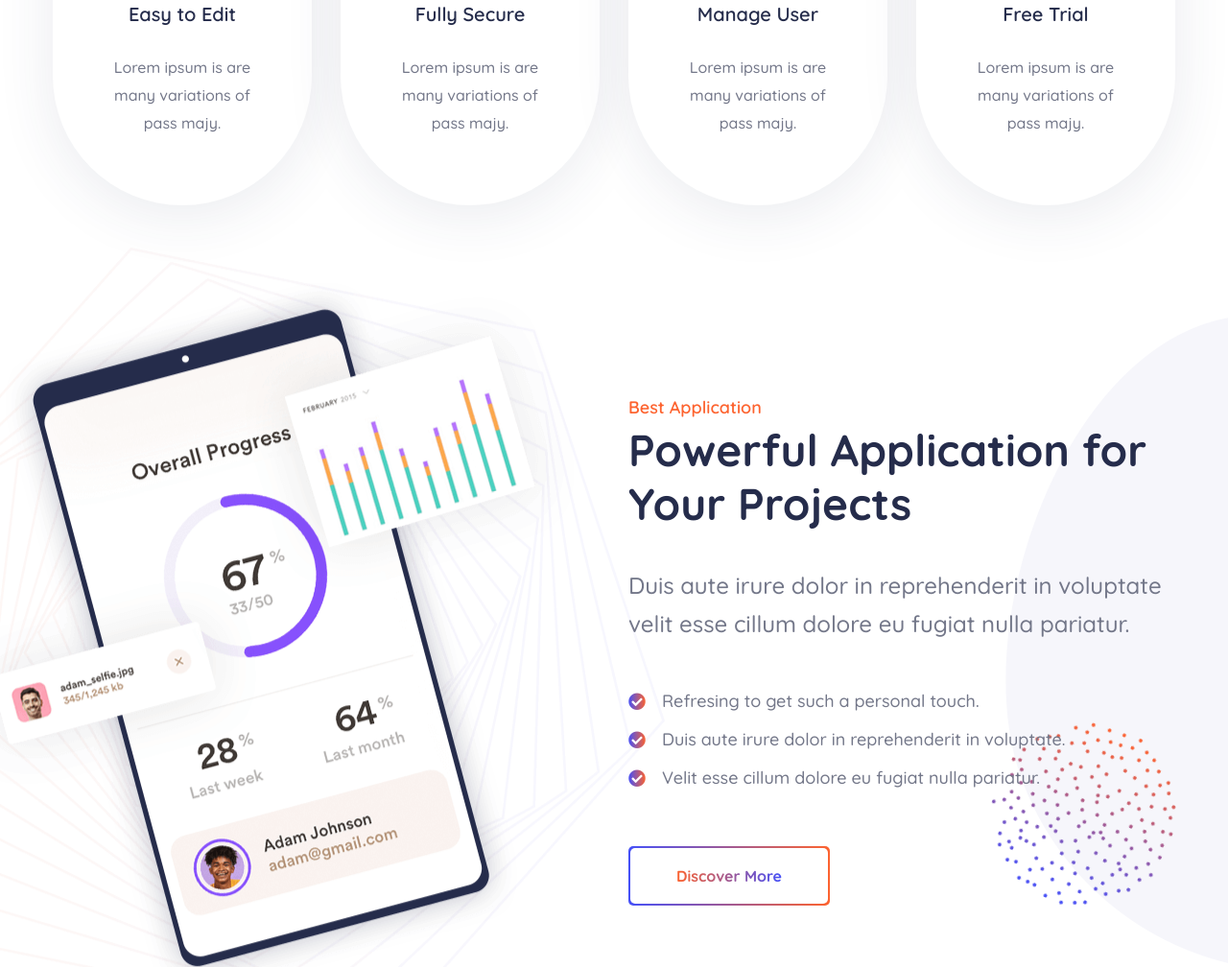
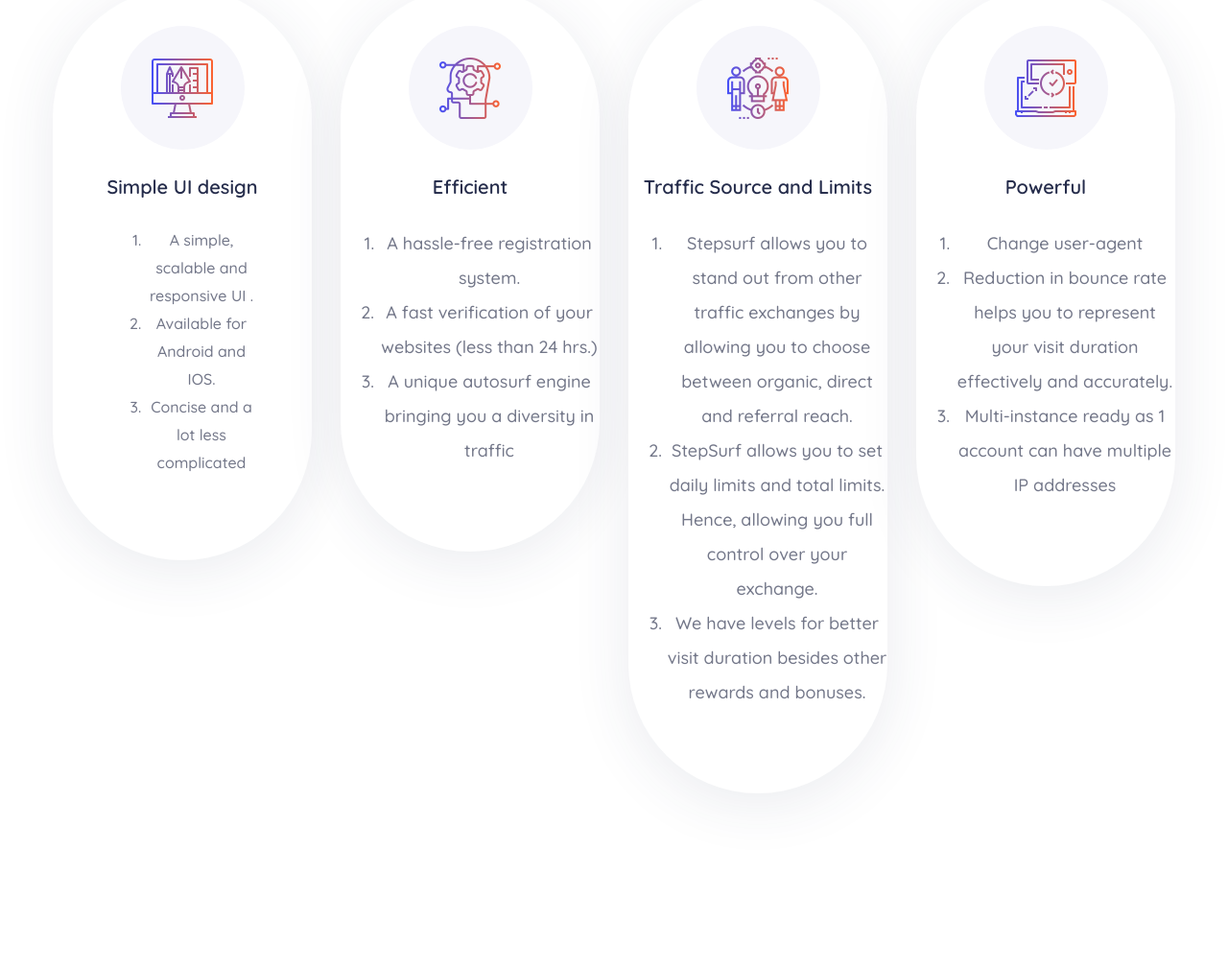
Before and after one commit to DoorstepDelhi/Web-Traffic-Landing-Page, a Gatsby site: page / in a window 1280 px wide. Shown: the part 1433-2441 px from the top of the page at 96% size. Built offline with nearby package versions, Linux system fonts and the light colour scheme; Gatsby itself is replaced by a stand-in of ours; a web font is replaced by a local one.

Commit message:
some changes from docs made

```diff
--- a/src/components/Banner.js
+++ b/src/components/Banner.js
@@ -7,70 +7,76 @@ import BannerMoc from "../assets/images/resources/banner-moc-1-1.png";
 
 const Banner = () => {
   const [open, setOpen] = useState({
-    isOpen: false
+    isOpen: false,
   });
   const openModal = () => {
     setOpen({
-      isOpen: true
+      isOpen: true,
     });
   };
 
   return (
-    <section className="banner-one" id="home">
+    <section className='banner-one' id='home'>
       <img
         src={BannerShape}
-        className="banner-one__bg-shape-1"
-        alt="awesome post"
+        className='banner-one__bg-shape-1'
+        alt='awesome post'
       />
       <div
-        className="banner-one__bg"
+        className='banner-one__bg'
         style={{ backgroundImage: `url(${BannerBG})` }}
       ></div>
-      <div className="container">
+      <div className='container'>
         <ModalVideo
-          channel="youtube"
+          channel='youtube'
           isOpen={open.isOpen}
-          videoId="Kl5B6MBAntI"
+          videoId='Kl5B6MBAntI'
           onClose={() => setOpen({ isOpen: false })}
         />
         <div
           onClick={openModal}
           onKeyDown={openModal}
-          role="button"
-          tabIndex="0"
-          className="banner-one__video video-popup"
+          role='button'
+          tabIndex='0'
+          className='banner-one__video video-popup'
         >
-          <i className="fa fa-play"></i>
+          <i className='fa fa-play'></i>
         </div>
-        <div className="banner-one__moc">
+        <div className='banner-one__moc'>
           <img
             src={BannerMoc}
-            className="wow fadeInUp"
-            data-wow-duration="1500ms"
-            alt="awesome post"
+            className='wow fadeInUp'
+            data-wow-duration='1500ms'
+            alt='awesome post'
           />
         </div>
-        <div className="row">
-          <div className="col-lg-7">
-            <div className="banner-one__content">
+        <div className='row'>
+          <div className='col-lg-7'>
+            <div className='banner-one__content'>
               <form
-                className="banner-one__mc-form mc-form"
-                data-url="MAILCHIMP__POPUP__FORM__URL"
+                className='banner-one__mc-form mc-form'
+                data-url='MAILCHIMP__POPUP__FORM__URL'
               >
-                <input type="text" name="email" placeholder="Email address" />
-                <button type="submit" className="thm-btn banner-one__mc-btn">
+                <input type='text' name='email' placeholder='Email address' />
+                <button type='submit' className='thm-btn banner-one__mc-btn'>
                   <span>Free Trial</span>
                 </button>
               </form>
-              <div className="mc-form__response"></div>
+              <div className='mc-form__response'></div>
               <h3>
                 Manage Your <br /> Project with <br /> Application
               </h3>
               <p>
-                Nulla facilisi. Proin felis neque, suscipit egestas erat a{" "}
-                <br /> tincidunt finibus magna consectetur lacus.
+                <b> The instant formula to manage traffic on your website!!</b>{" "}
+                <br /> Are you seeking out ways to reach out to more people and{" "}
+                <br /> raise traffic on your website but don’t know where to
+                start? <br />
+                We, at Stepsurf, aim to provide you with instant traffic and
+                help you see remarkable results. Today, the Stepsurf Family has
+                amassed 1 million satisfied customers. Are you ready to be a
+                part of our global community? Excited to have you onboard.
               </p>
-              <a href="#none" className="thm-btn banner-one__btn">
+              <a href='#none' className='thm-btn banner-one__btn'>
                 <span>Discover More</span>
               </a>
             </div>
--- a/src/components/CTAOne.js
+++ b/src/components/CTAOne.js
@@ -7,42 +7,62 @@ import CtaMoc1 from "../assets/images/resources/cta-1-moc-1.png";
 
 const CTAOne = () => {
   return (
-    <section className="cta-one">
-      <img src={CtaShape1} className="cta-one__bg-shape-1" alt="awesome post" />
-      <img src={CtaShape2} className="cta-one__bg-shape-2" alt="awesome post" />
-      <div className="container">
-        <div className="cta-one__moc wow fadeInLeft" data-wow-duration="1500ms">
-          <img src={CtaMoc1} className="cta-one__moc-img" alt="awesome post" />
+    <section className='cta-one'>
+      <img src={CtaShape1} className='cta-one__bg-shape-1' alt='awesome post' />
+      <img src={CtaShape2} className='cta-one__bg-shape-2' alt='awesome post' />
+      <div className='container'>
+        <div className='cta-one__moc wow fadeInLeft' data-wow-duration='1500ms'>
+          <img src={CtaMoc1} className='cta-one__moc-img' alt='awesome post' />
         </div>
-        <div className="row justify-content-end">
-          <div className="col-lg-6">
-            <div className="cta-one__content">
+        <div className='row justify-content-end'>
+          <div className='col-lg-6'>
+            <div className='cta-one__content'>
               <BlockTitle
-                textAlign="left"
-                paraText="Best Application"
-                titleText={`Powerful Application for \n Your Projects`}
+                textAlign='left'
+                paraText='Best Application'
+                titleText={`
+                Why StepSurf.Co? for \n Your Projects`}
               />
-              <div className="cta-one__text">
+              <div className='cta-one__text'>
                 <p>
-                  Duis aute irure dolor in reprehenderit in voluptate velit esse
-                  cillum dolore eu fugiat nulla pariatur.
+                  We understand that when there are numerous websites dealing in
+                  web traffic exchange, why would you want to put your faith in
+                  us. What is it exactly that makes us stand out from our
+                  competitors?
+                  <li>
+                    -Our website has a responsive style and a mobile-friendly
+                    user interface. Our easy-to-use mobile app makes us
+                    different from our competitors as there is no other website
+                    offering the service of web traffic exchange through a
+                    mobile app
+                  </li>
+                  <li>
+                    -After your registration is done and verified, you will be
+                    able to add your sites, following which you will earn
+                    credits through our provided autosurf. Websites will appear
+                    and you will earn points for every 10 seconds you stay on
+                    the autosurf!
+                  </li>
+                  <br />
+                  So, what are you waiting for? Register now and see your
+                  website getting propelled to new heights of customer visits.
                 </p>
               </div>
-              <ul className="list-unstyled cta-one__list">
+              <ul className='list-unstyled cta-one__list'>
                 <li>
-                  <i className="fa fa-check-circle"></i>
+                  <i className='fa fa-check-circle'></i>
                   Refresing to get such a personal touch.
                 </li>
                 <li>
-                  <i className="fa fa-check-circle"></i>
+                  <i className='fa fa-check-circle'></i>
                   Duis aute irure dolor in reprehenderit in voluptate.
                 </li>
                 <li>
-                  <i className="fa fa-check-circle"></i>
+                  <i className='fa fa-check-circle'></i>
                   Velit esse cillum dolore eu fugiat nulla pariatur.
                 </li>
               </ul>
-              <a href="#none" className="thm-btn cta-one__btn">
+              <a href='#none' className='thm-btn cta-one__btn'>
                 <span>Discover More</span>
               </a>
             </div>
--- a/src/components/Services.js
+++ b/src/components/Services.js
@@ -3,59 +3,98 @@ import BlockTitle from "./BlockTitle";
 
 const Services = () => {
   return (
-    <section className="service-one" id="features">
-      <div className="container">
+    <section className='service-one' id='features'>
+      <div className='container'>
         <BlockTitle
-          textAlign="center"
-          paraText="Feature List"
+          textAlign='center'
+          paraText='Feature List'
           titleText={`Appton Providing You \n Best Features`}
         />
-        <div className="row">
-          <div className="col-lg-3 col-md-6">
-            <div className="service-one__single">
-              <div className="service-one__inner">
-                <div className="service-one__circle"></div>
-                <div className="service-one__icon">
-                  <i className="apton-icon-computer-graphic"></i>
+        <div className='row'>
+          <div className='col-lg-3 col-md-6'>
+            <div className='service-one__single'>
+              <div className='service-one__inner'>
+                <div className='service-one__circle'></div>
+                <div className='service-one__icon'>
+                  <i className='apton-icon-computer-graphic'></i>
                 </div>
-                <h3>Easy to Edit</h3>
-                <p>Lorem ipsum is are many variations of pass majy.</p>
+                <h3>Simple UI design</h3>
+                <p>
+                  <ol>
+                    <li>A simple, scalable and responsive UI .</li>
+                    <li>Available for Android and IOS.</li>
+                    <li> Concise and a lot less complicated</li>
+                  </ol>
+                </p>
               </div>
             </div>
           </div>
-          <div className="col-lg-3 col-md-6">
-            <div className="service-one__single">
-              <div className="service-one__inner">
-                <div className="service-one__circle"></div>
-                <div className="service-one__icon">
-                  <i className="apton-icon-development"></i>
+          <div className='col-lg-3 col-md-6'>
+            <div className='service-one__single'>
+              <div className='service-one__inner'>
+                <div className='service-one__circle'></div>
+                <div className='service-one__icon'>
+                  <i className='apton-icon-development'></i>
                 </div>
-                <h3>Fully Secure</h3>
-                <p>Lorem ipsum is are many variations of pass majy.</p>
+                <h3>Efficient</h3>
+                <ol>
+                  <li>A hassle-free registration system. </li>
+                  <li>
+                    A fast verification of your websites (less than 24 hrs.){" "}
+                  </li>{" "}
+                  <li>
+                    A unique autosurf engine bringing you a diversity in traffic
+                  </li>
+                </ol>
               </div>
             </div>
           </div>
-          <div className="col-lg-3 col-md-6">
-            <div className="service-one__single">
-              <div className="service-one__inner">
-                <div className="service-one__circle"></div>
-                <div className="service-one__icon">
-                  <i className="apton-icon-development1"></i>
+          <div className='col-lg-3 col-md-6'>
+            <div className='service-one__single'>
+              <div className='service-one__inner'>
+                <div className='service-one__circle'></div>
+                <div className='service-one__icon'>
+                  <i className='apton-icon-development1'></i>
                 </div>
-                <h3>Manage User</h3>
-                <p>Lorem ipsum is are many variations of pass majy.</p>
+                <h3>Traffic Source and Limits</h3>
+                <ol>
+                  <li>
+                    {" "}
+                    Stepsurf allows you to stand out from other traffic
+                    exchanges by allowing you to choose between organic, direct
+                    and referral reach.
+                  </li>
+                  <li>
+                    StepSurf allows you to set daily limits and total limits.
+                    Hence, allowing you full control over your exchange.
+                  </li>
+                  <li>
+                    We have levels for better visit duration besides other
+                    rewards and bonuses.{" "}
+                  </li>
+                </ol>
               </div>
             </div>
           </div>
-          <div className="col-lg-3 col-md-6">
-            <div className="service-one__single">
-              <div className="service-one__inner">
-                <div className="service-one__circle"></div>
-                <div className="service-one__icon">
-                  <i className="apton-icon-responsive"></i>
+          <div className='col-lg-3 col-md-6'>
+            <div className='service-one__single'>
+              <div className='service-one__inner'>
+                <div className='service-one__circle'></div>
+                <div className='service-one__icon'>
+                  <i className='apton-icon-responsive'></i>
                 </div>
-                <h3>Free Trial</h3>
-                <p>Lorem ipsum is are many variations of pass majy.</p>
+                <h3>Powerful</h3>
+                <ol>
+                  <li>Change user-agent</li>
+                  <li>
+                    Reduction in bounce rate helps you to represent your visit
+                    duration effectively and accurately.
+                  </li>
+                  <li>
+                    Multi-instance ready as 1 account can have multiple IP
+                    addresses
+                  </li>
+                </ol>
               </div>
             </div>
           </div>
```
